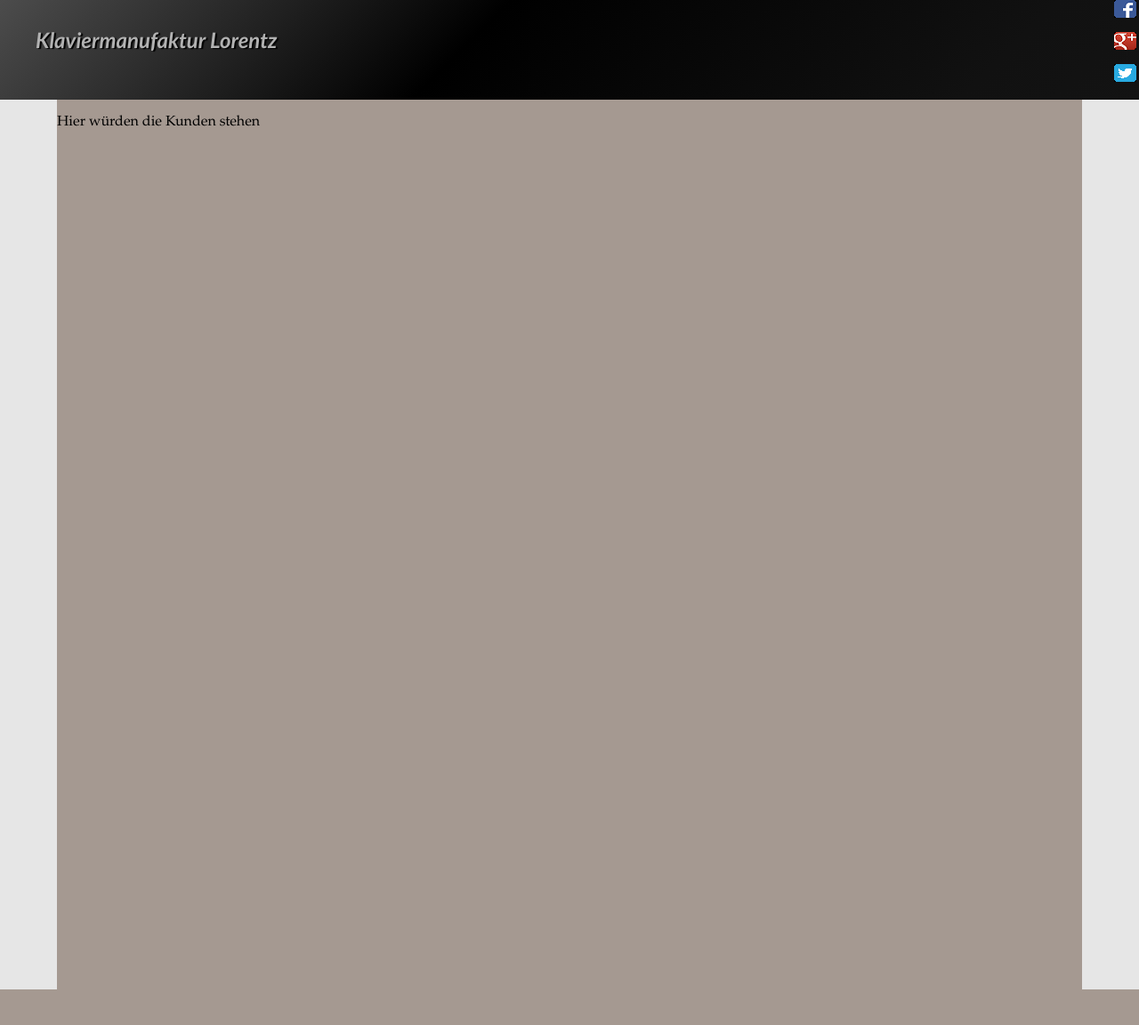
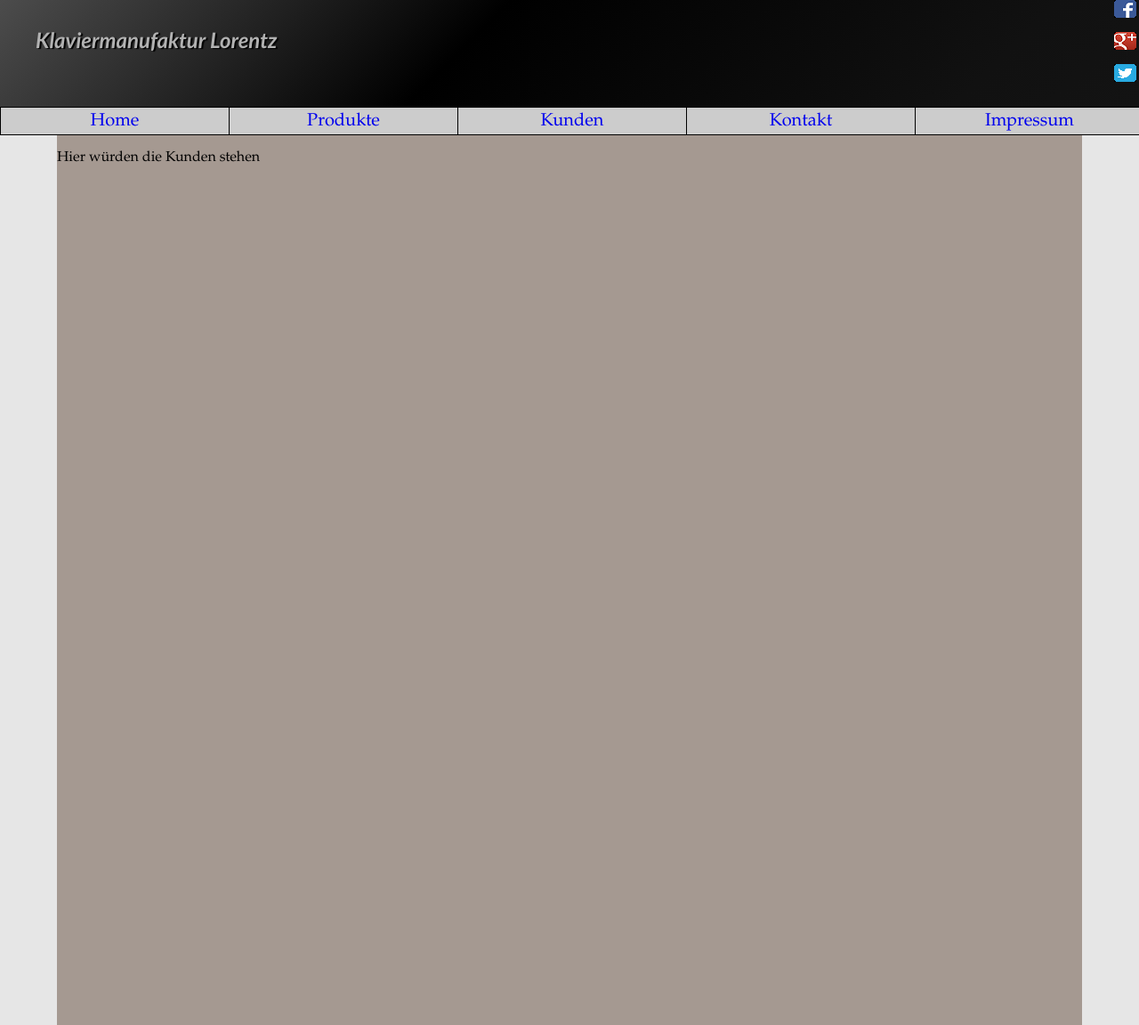
Before and after one commit to Sossenbinder/Website-Projekt, a PHP site: page /HTML/kunden.html in a window 1280 px wide. Shown: the whole page at 89% size. Before the commit the page ends 1112 px from the top, so only its background shows below. Run offline with PHP 8.4, Linux system fonts and the light colour scheme.

Commit message:
lowered menu bar

```diff
--- a/CSS/general.css
+++ b/CSS/general.css
@@ -72,7 +72,7 @@ html,body
 
   background: #E6E6E6;
 
-  top: 112px;
+  top: 152px;
   width: 100%;
   height: calc(100% - 112px);
 
```
